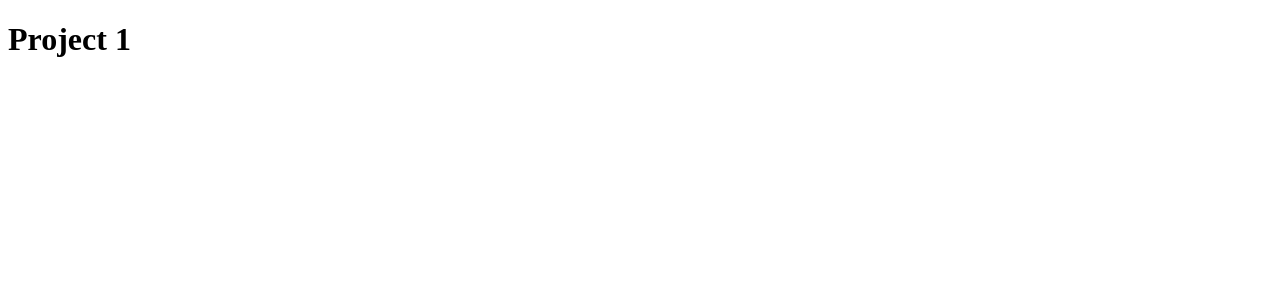
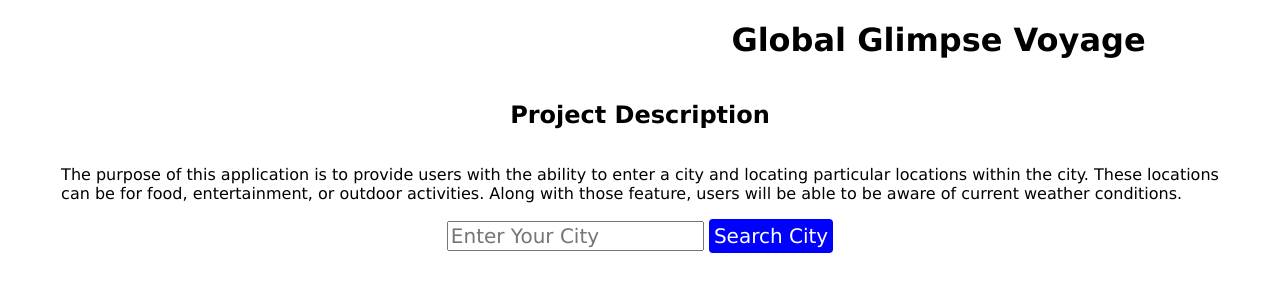
Before and after one commit to gah-mewbittik/SAM-Project-1, a plain HTML site: page index.html in a window 1280 px wide. Drawn offline with Linux system fonts and the light colour scheme.

Commit message:
Created title, project Description, searchbox and search button

```diff
--- a/assets/styles/style.css
+++ b/assets/styles/style.css
@@ -0,0 +1,40 @@
+*{
+    font-family: Verdana, Geneva, Tahoma, sans-serif;
+}
+
+
+.projectTitle{
+    display: flex;
+    flex-direction: row;
+    justify-content: end;
+    margin-right: 10%;
+}
+
+#projectDescription{
+    display:flex;
+    flex-direction: column;
+    justify-content: center;
+    align-items: center;
+}
+
+.form-container{
+    display:flex;
+    flex-direction: row;
+    justify-content: center;
+}
+#city-input{
+    font-size: 20px;
+}
+#cityInputBtn{
+    font-size: 20px;
+    background-color: blue;
+    color: white;
+    border: none;
+    border-radius: 4px;
+    padding: 5px;
+}
+
+#cityInputBtn:hover{
+    background-color: yellowgreen;
+    color:blue;
+}
--- a/index.html
+++ b/index.html
@@ -11,9 +11,21 @@
 <body>
 
     <header>
-        <h1>Project 1</h1>
+        <h1 class="projectTitle">Global Glimpse Voyage</h1>
     </header>
-    <div>
+    <div class="project-container">
+        <div id="projectDescription">
+            <h2>Project Description</h2>
+            <p id="project-details">The purpose of this application is to provide users with the ability to enter a city and locating particular locations within the city.
+                These locations <br/>can be for food, entertainment, or outdoor activities. Along with those feature, users will be able to be aware of current weather conditions.
+            </p>
+        </div>
+        <div class="form-container">
+            <form>
+                <input id="city-input" type="text" placeholder="Enter Your City" />
+                <button id="cityInputBtn" type="submit">Search City</button>
+            </form>
+        </div>
 
     </div>
 
```
